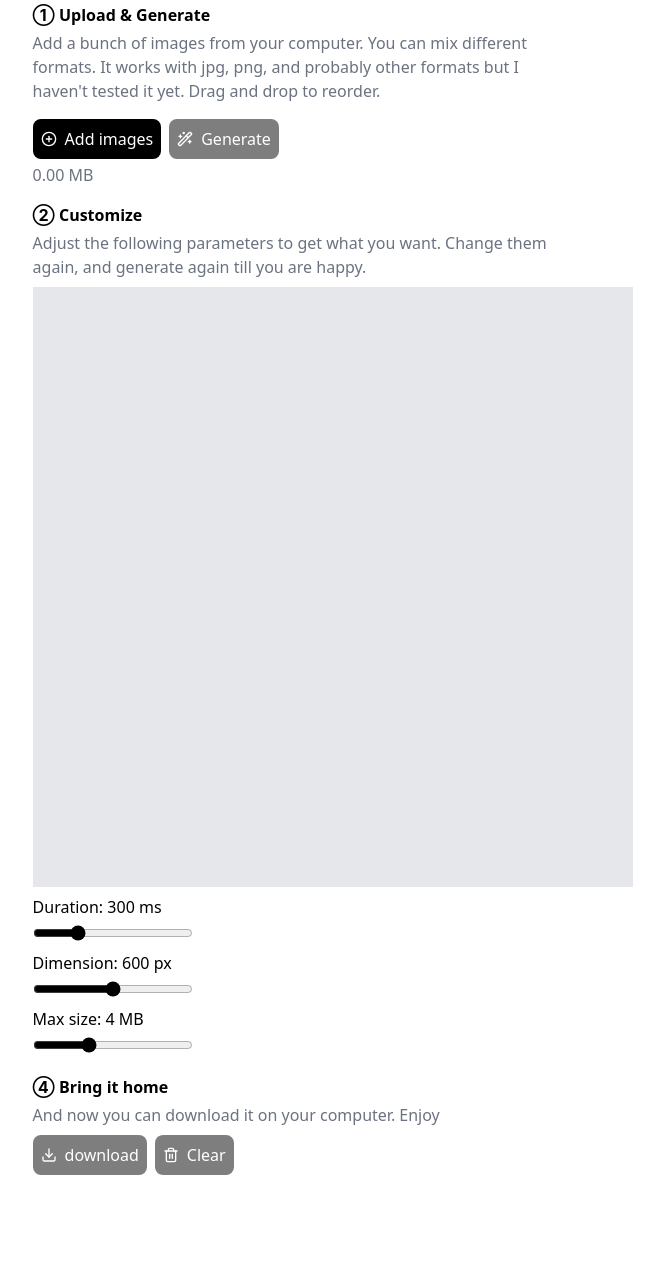
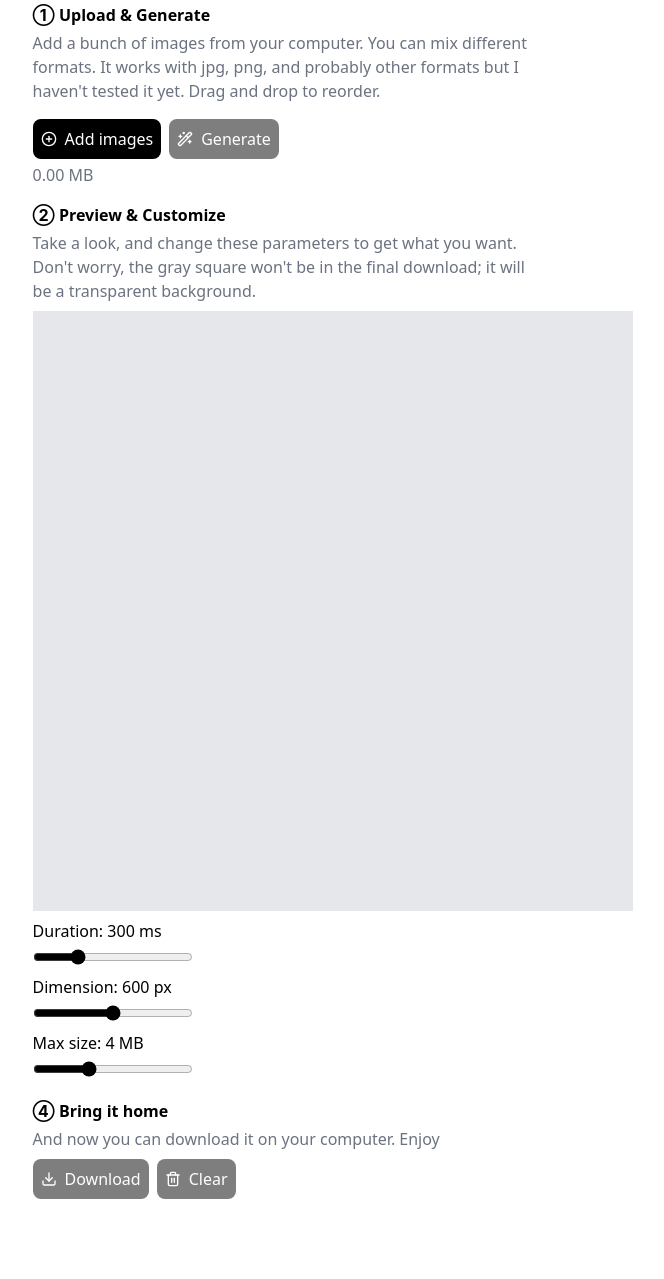
Before and after one commit to lndgst/random, a Flask app: page / in a window 1280 px wide. Shown: the part 133-1412 px from the top of the page, without its empty margins (350-1014 px from the left). Before the commit the page ends 1308 px from the top, so only its background shows below. Run offline with Flask 3, Linux system fonts and the light colour scheme; some web fonts are replaced.

Commit message:
Update customize instructions

```diff
--- a/gif_app/templates/index.html
+++ b/gif_app/templates/index.html
@@ -36,8 +36,8 @@
                 <div id="uploadCounter" class="mt-1 text-gray-500"></div>
             </div>
             <div>
-                <h2 class="font-bold mb-1">&#9313; Customize</h2>
-                <p class="mb-2 text-gray-500">Adjust the following parameters to get what you want. Change them again, and generate again till you are happy.</p>
+                <h2 class="font-bold mb-1">&#9313; Preview &amp; Customize</h2>
+                <p class="mb-2 text-gray-500">Take a look, and change these parameters to get what you want. Don't worry, the gray square won't be in the final download; it will be a transparent background.</p>
                 <div id="gifPlaceholder" class="mt-2 flex items-center justify-center bg-gray-200" style="width: 600px; height: 600px;">
                     <i id="loadingIcon" data-lucide="loader" class="animate-spin h-8 w-8 hidden"></i>
                     <img id="gifPreview" class="hidden object-contain w-full h-full" alt="Generated GIF">
@@ -63,7 +63,7 @@
                 <div class="flex items-center space-x-2">
                     <a id="downloadBtn" class="p-2 bg-black text-white hover:bg-gray-800 inline-flex opacity-50 pointer-events-none rounded-lg items-center space-x-2" download="output.gif">
                         <i data-lucide="download" class="h-4 w-4"></i>
-                        <span>download</span>
+                        <span>Download</span>
                     </a>
                     <button id="clearBtn" class="p-2 bg-black text-white hover:bg-gray-800 opacity-50 pointer-events-none rounded-lg inline-flex items-center space-x-2" type="button" disabled>
                         <i data-lucide="trash-2" class="h-4 w-4"></i>
```
